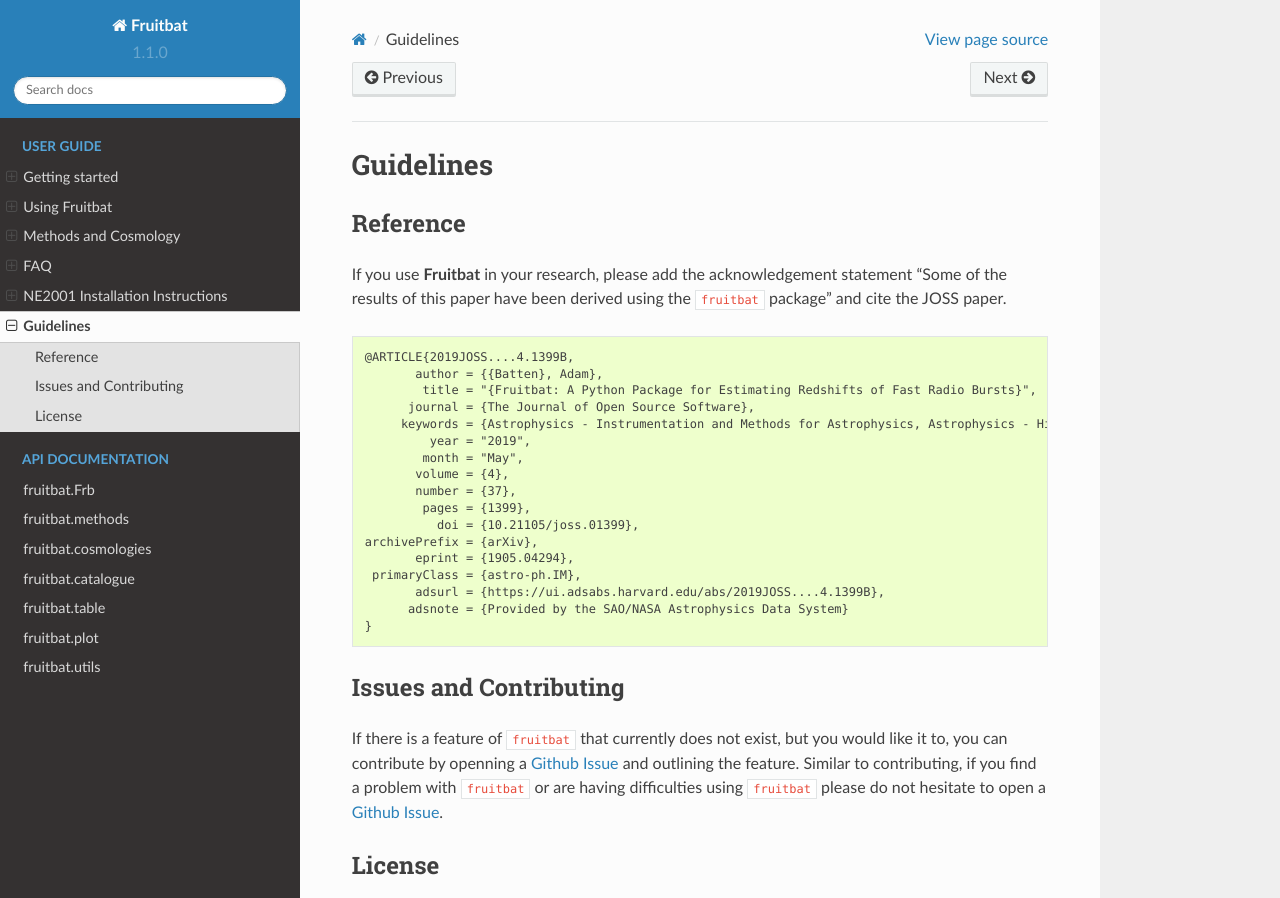
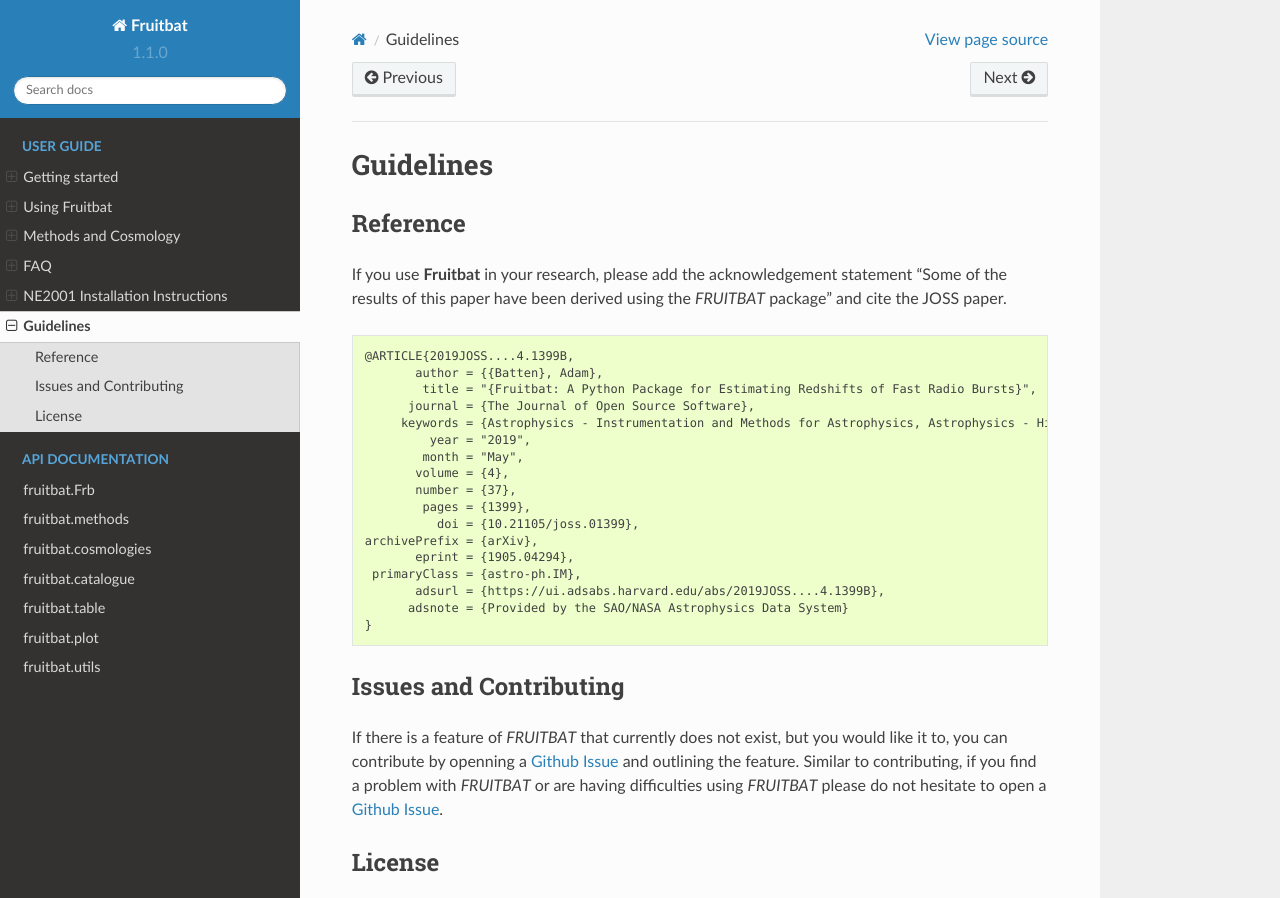
Before and after one commit to abatten/fruitbat, a Sphinx documentation site: the page built from docs/source/user_guide/guidelines.rst, in a window 1280 px wide and 1194 px high, cut to the strip 0-898 px from the top of the window. Built offline with Sphinx 7.4.7 and the Read the Docs theme 2.0.0, drawn with Linux system fonts in a browser that asks for light colours.

```diff
--- a/docs/source/index.rst
+++ b/docs/source/index.rst
@@ -15,12 +15,12 @@ is also possible to use the NE2001 model if the python port has been installed
 
 As a user you can independantly choose the dispersion measure-reshift relation
 and the cosmological parameters, or define your own relation, create new cosmologies and
-generate custom look-up tables for ``fruitbat``.
+generate custom look-up tables for *FRUITBAT*.
 
 ``Fruitbat`` is installable via ``pip`` (see `Getting Started`_) or the source code is made avaliable here_.
 
 If you use **Fruitbat** in your research, please add the acknowledgement statement
-"Some of the results of this paper have been derived using the ``fruitbat`` package"
+"Some of the results of this paper have been derived using the *FRUITBAT* package"
 and cite the JOSS paper.
 
 .. code-block:: none
--- a/docs/source/user_guide/getting_started.rst
+++ b/docs/source/user_guide/getting_started.rst
@@ -23,7 +23,7 @@ the repository_:
 
 .. _repository: https://github.com/abatten/fruitbat
 
-If you are installing the latest development version of ``fruitbat`` then you
+If you are installing the latest development version of *FRUITBAT* then you
 will also need to install git-lfs. Instructions for installing git-lfs for
 your operating system can be found here_.
 
--- a/docs/source/user_guide/guidelines.rst
+++ b/docs/source/user_guide/guidelines.rst
@@ -6,7 +6,7 @@ Guidelines
 Reference
 ---------
 If you use **Fruitbat** in your research, please add the acknowledgement statement
-"Some of the results of this paper have been derived using the ``fruitbat`` package"
+"Some of the results of this paper have been derived using the *FRUITBAT* package"
 and cite the JOSS paper.
 
 .. code-block:: none
@@ -32,10 +32,10 @@ and cite the JOSS paper.
 
 Issues and Contributing
 -----------------------
-If there is a feature of ``fruitbat`` that currently does not exist, but you
+If there is a feature of *FRUITBAT* that currently does not exist, but you
 would like it to, you can contribute by openning a `Github Issue`_ and
 outlining the feature. Similar to contributing, if you find a problem with
-``fruitbat`` or are having difficulties using ``fruitbat`` please do not
+*FRUITBAT* or are having difficulties using *FRUITBAT* please do not
 hesitate to open a `Github Issue`_.
 
 .. _Github Issue: https://github.com/abatten/fruitbat/issues
--- a/docs/source/user_guide/ne2001_installation.rst
+++ b/docs/source/user_guide/ne2001_installation.rst
@@ -1,12 +1,12 @@
 NE2001 Installation Instructions
 ================================
 
-When you install ``fruitbat`` it automatically installs the YMW16 galactic
+When you install *FRUITBAT* it automatically installs the YMW16 galactic
 electron density model ``pyywm16`` from PyPi. However, if you have the python
-port of the NE2001 model by Ben Baror and JXP you can use it with ``fruitbat``
+port of the NE2001 model by Ben Baror and JXP you can use it with *FRUITBAT*
 to estimate the galactic contribution to dispersion measure.
 
-The python port that is compatible with ``fruitbat`` is found at:
+The python port that is compatible with *FRUITBAT* is found at:
 https://github.com/FRBs/ne2001.
 
 You will need to download and install the NE2001 model to use it.
--- a/fruitbat/__init__.py
+++ b/fruitbat/__init__.py
@@ -8,10 +8,10 @@ Authors: Adam J. Batten (@abatten)
 
 Short Description
 -----------------
-This is the ``fruitbat`` package, which allows for easy estimation of FRB
+This is the *FRUITBAT* package, which allows for easy estimation of FRB
 quantities from observed parameters.
 
-A simple example calculate with ``fruitbat`` is to estimate the redshift of
+A simple example calculate with *FRUITBAT* is to estimate the redshift of
 a FRB from its dispersion measure.
 
 >>> import fruitbat
@@ -21,7 +21,7 @@ a FRB from its dispersion measure.
 >>> print(frb_redshift, dm_milky_way)
 0.3646537633283661 30.56254087351872 pc / cm3
 
-There are more detailed guides for getting started with ``fruitbat`` in the 'Using Fruitbat' section of the online documentation.
+There are more detailed guides for getting started with *FRUITBAT* in the 'Using Fruitbat' section of the online documentation.
 
 https://fruitbat.readthedocs.io/en/latest/user_guide/using_fruitbat.html
 
```
Also changed, not shown: README.rst (+11 -11 lines).
